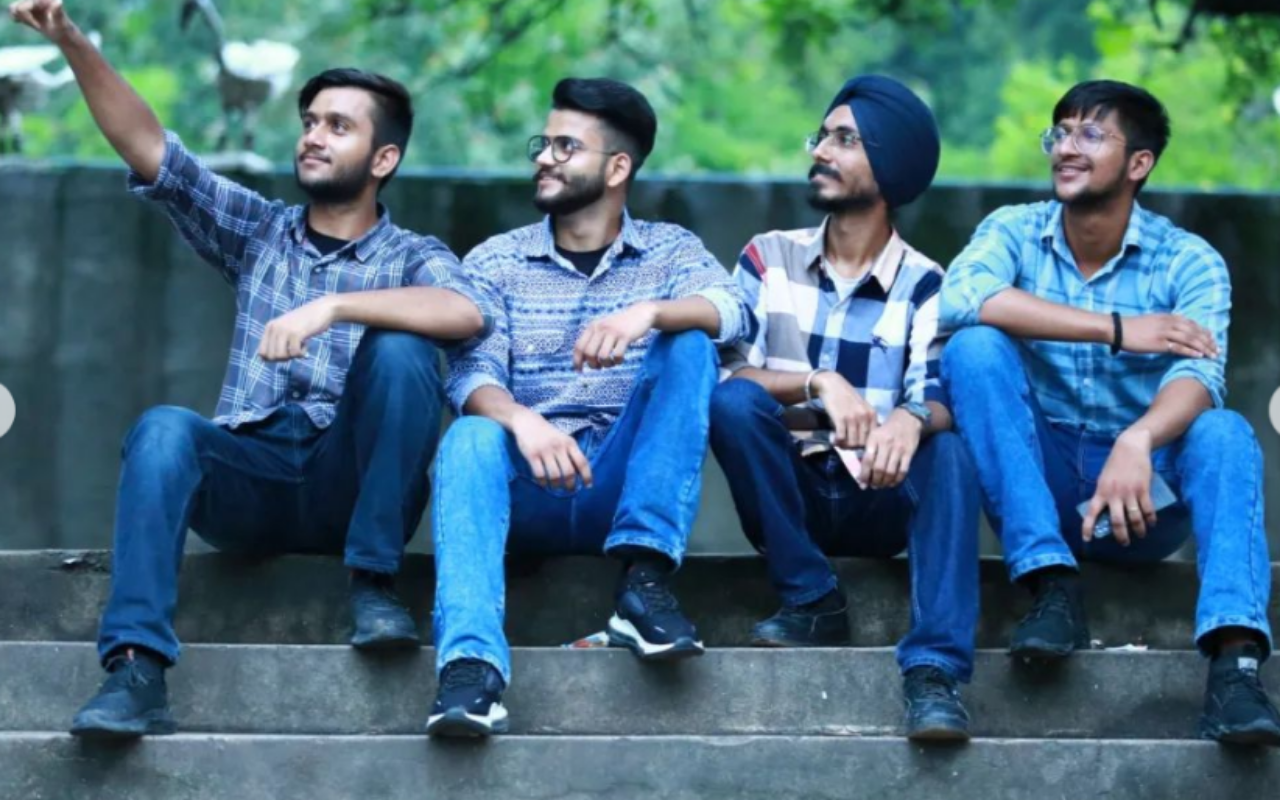
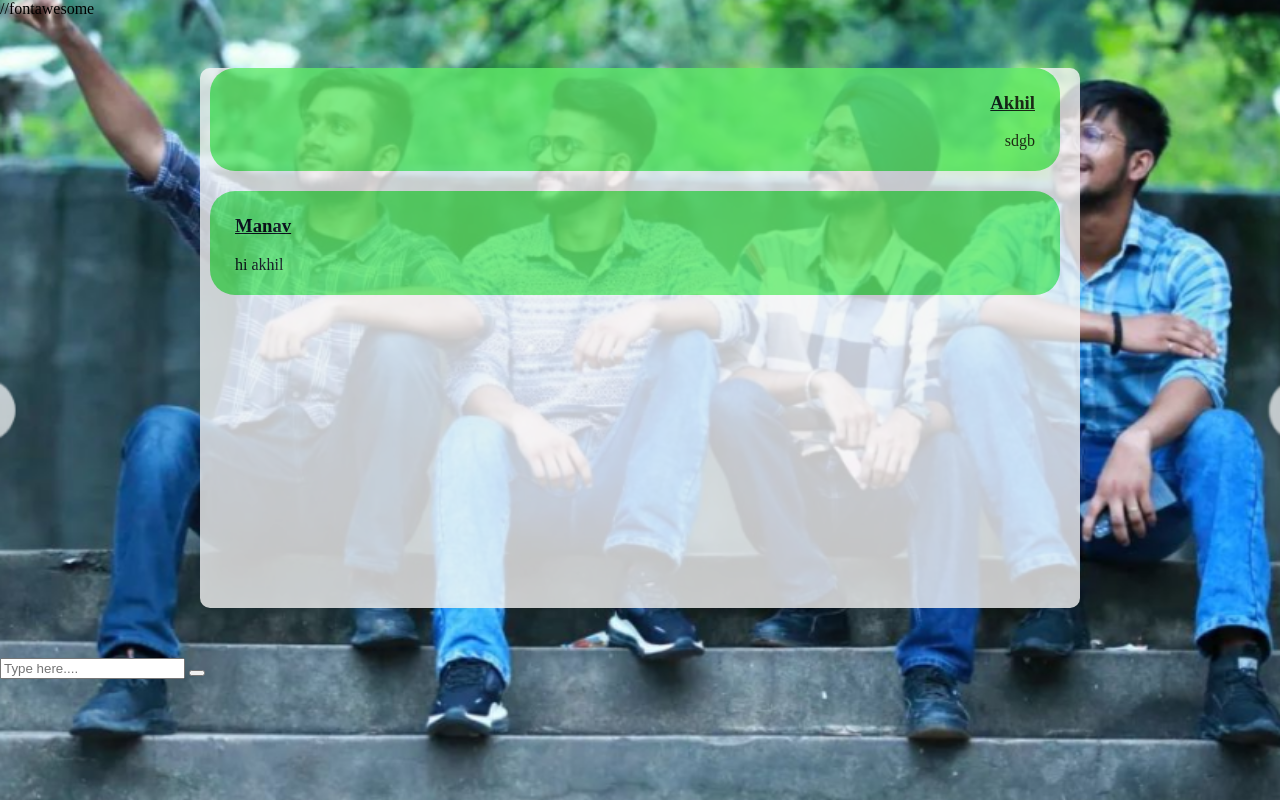
Before and after one commit to AbhayMadaan9/Real-Time-Chat-Application, a plain HTML site: page index.html in a window 1280 px wide. Drawn offline with Linux system fonts and the light colour scheme.

Commit message:
addedpackages

```diff
--- a/index.html
+++ b/index.html
@@ -1,5 +1,6 @@
 <!DOCTYPE html>
 <html lang="en">
+
 <head>
     <meta charset="UTF-8">
     <meta http-equiv="X-UA-Compatible" content="IE=edge">
@@ -7,15 +8,27 @@
     <title>YarraDiChataa</title>
     <link rel="icon" type="image/x-icon" href="whatsapp.png">
     <link rel="stylesheet" href="style.css">
+    //fontawesome
+    <link rel="stylesheet" href="https://cdnjs.cloudflare.com/ajax/libs/font-awesome/4.7.0/css/font-awesome.min.css">
 </head>
+
 <body>
     <div class="container">
-        <div class="text-send">
-
-        </div>
-        <div class="text-receive">
-
+        <div class="messages">
+            <div class="text-send">
+                <h3>Akhil</h3>
+                <p>sdgb</p>
+            </div>
+            <div class="text-receive">
+                <h3>Manav</h3>
+                <p>hi akhil</p>
+            </div>
         </div>
     </div>
+    <form action="" >
+        <input type="text" name="messagesend" placeholder="Type here....">
+        <button type="submit" ><i class="fa-duotone fa-paper-plane-top"></i></button>
+    </form>
 </body>
+
 </html>
--- a/style.css
+++ b/style.css
@@ -3,11 +3,55 @@ body
     margin: 0;
     padding: 0;
     background: no-repeat url('friends.png') fixed center/100%;
+
 }
 .container
 {
-    display: inline-block;
-    background-color: black;
-    height: 232px;
+    background-color: #f5f5f5;
+    margin: 50px 200px 50px 200px;
+    height: 540px;
+    opacity: 0.8;
+    border-radius: 10px;
+}
+.container .messages .text-send
+{
+    padding: 5px;
+    background-color: #61ea69;
+    border-radius: 25px;
+    margin-left: auto;
+    margin: 20px 20px 10px 10px;
+}
+.container .messages .text-send h3
+{
+    text-align: end;
+    margin-right: 20px;
+    text-decoration: underline;
+}
+.container .messages .text-send p
+{
+    text-align: end;
+    margin-right: 20px;
 
 }
+.container .messages .text-receive
+{
+    padding: 5px;
+    background-color:#61ea69;
+    border-radius: 25px;
+    margin: 20px 20px 10px 10px;
+}
+.container .messages .text-receive h3
+{
+    text-align: start;
+    margin-left: 20px;
+    text-decoration: underline;
+}
+.container .messages .text-receive p
+{
+    text-align: start;
+    margin-left: 20px;
+}
+ form
+{
+    margin: auto;
+}
```
Also changed, not shown: node_server/package.json (added, +17 -0 lines), 1 other file.
